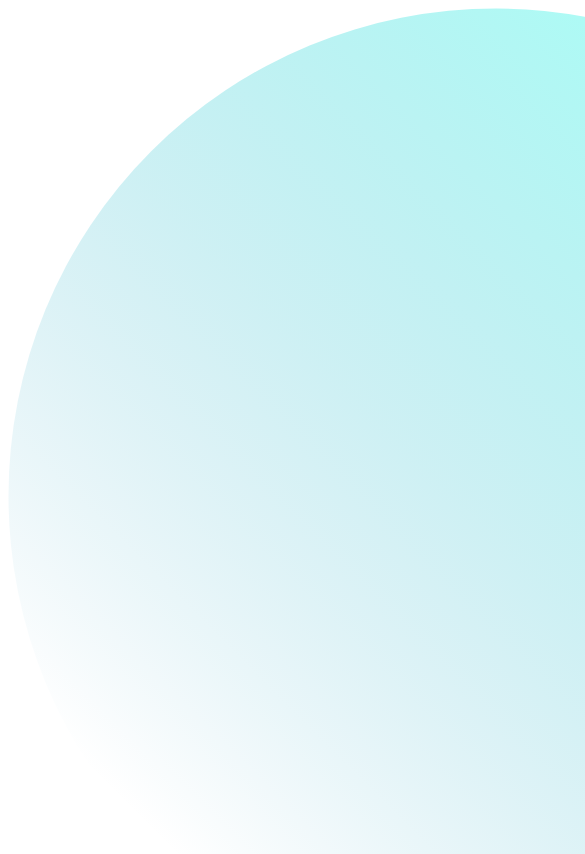
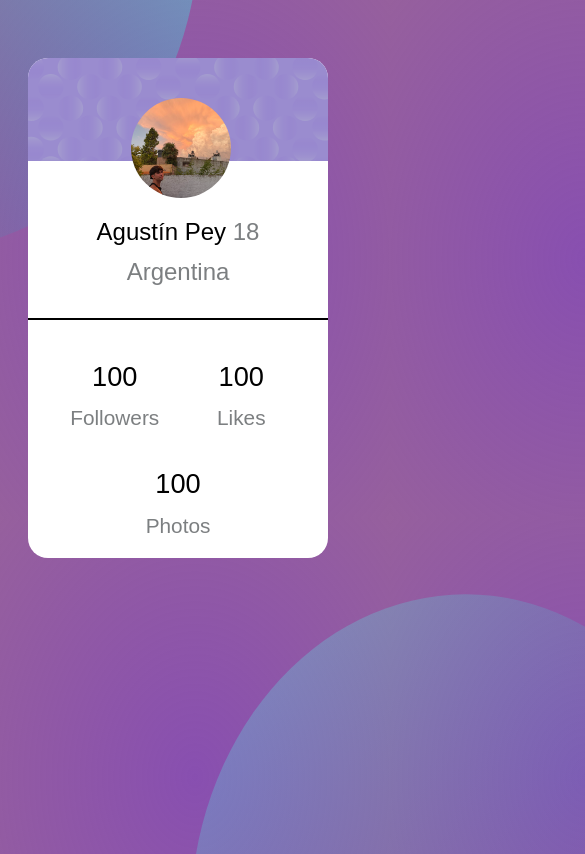
Before and after one commit to AgusPey/User-Card, a plain HTML site: page index.html in a window 390 px wide. Shown: the top 854 px of the page, 585 px wide, since content can reach past the window. Drawn offline with Linux system fonts and the light colour scheme.

Commit message:
Index update

```diff
--- a/index.html
+++ b/index.html
@@ -4,6 +4,7 @@
     <meta charset="UTF-8">
     <meta http-equiv="X-UA-Compatible" content="IE=edge">
     <meta name="viewport" content="width=device-width, initial-scale=1.0">
+    <link rel="stylesheet" href="./style.css">
 
     <title>Tarjeta de usuario</title>
 </head>
--- a/style.css
+++ b/style.css
@@ -96,3 +96,102 @@ body {
     margin-bottom: .5em;
     font-size: 1.8rem;
 }
+
+@media (max-width: 600px) {
+    .card__body{
+        font-size: 1.5rem;
+
+    }
+
+    .bg-image {
+        position: absolute;
+
+    }
+
+    .bg-image--top {
+        height: 650px;
+        width: 550px;
+        top: -400px;
+        left: -350px;
+
+    }
+
+    .bg-image--bottom {
+        height: 650px;
+        width: 550px;
+        bottom: -400px;
+        right: -350px;
+    }
+
+    .card {
+        top: 50px;
+      width: 300px;
+      height: 500px;
+      margin: 0px 0px 10px 20px;
+    }
+
+.card__header {
+    position: relative;
+    height: 120px;
+    text-align: center;
+    color: antiquewhite;
+}
+
+
+.card__header-image {
+    position: absolute;
+    top: 0;
+    left: 0;
+    width: 100%;
+    border-radius: 20px 20px 0 0;
+    overflow: hidden;
+    filter: grayscale(0.26) hue-rotate(77deg) contrast(0.8) brightness(0.9) blur(0.2px);;
+}
+
+.card__header-profile {
+    position: absolute;
+    top: 40px;
+    left: 102.5px;
+    width: 100px;
+    height: 100px;
+    object-fit: cover;
+    border-radius: 50px;
+}
+
+.card__body {
+    position: absolute;
+    top: 160px;
+    width: 100%;
+    height: 100px;
+    text-align: center;
+    border-bottom:  2px solid black;
+}
+
+.card__text {
+    margin: 0;
+    margin-bottom: 0.5em;
+}
+
+.card__text--light {
+    color: rgba(70, 75, 78, 0.708);
+}
+
+.card__footer {
+    position: absolute;
+    bottom: 10px;
+    width: 100%;
+    text-align: center;
+}
+
+.card__stats {
+    display: inline-block;
+    margin: 0 0.5em;
+    width: 100px;
+    text-align: center;
+}
+
+.card__number {
+    margin-bottom: .5em;
+    font-size: 1.7rem;
+}
+}
```
